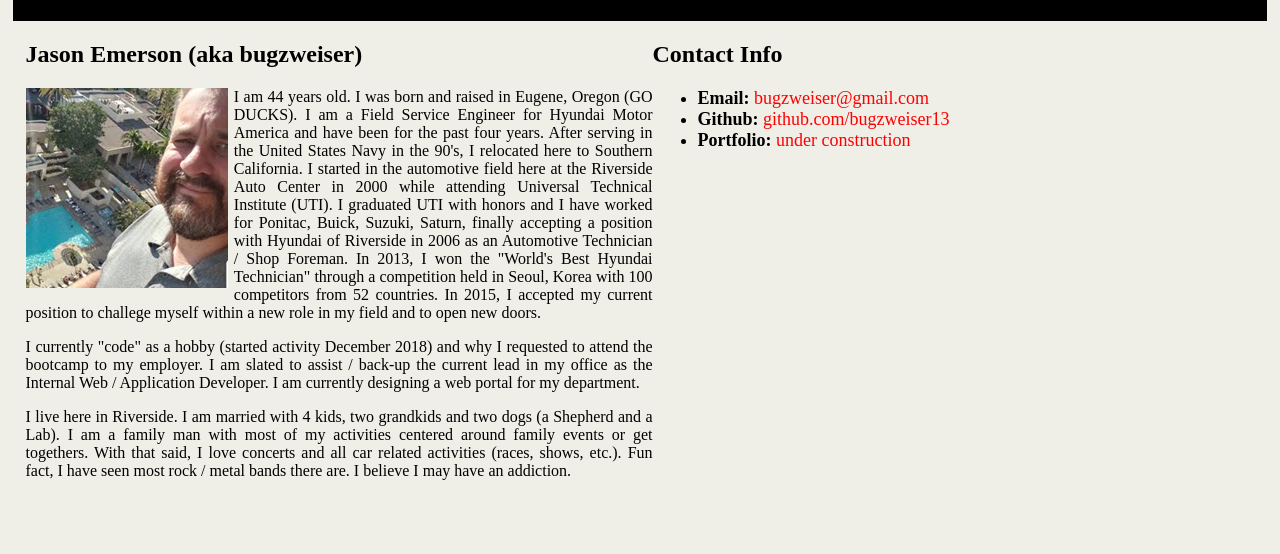
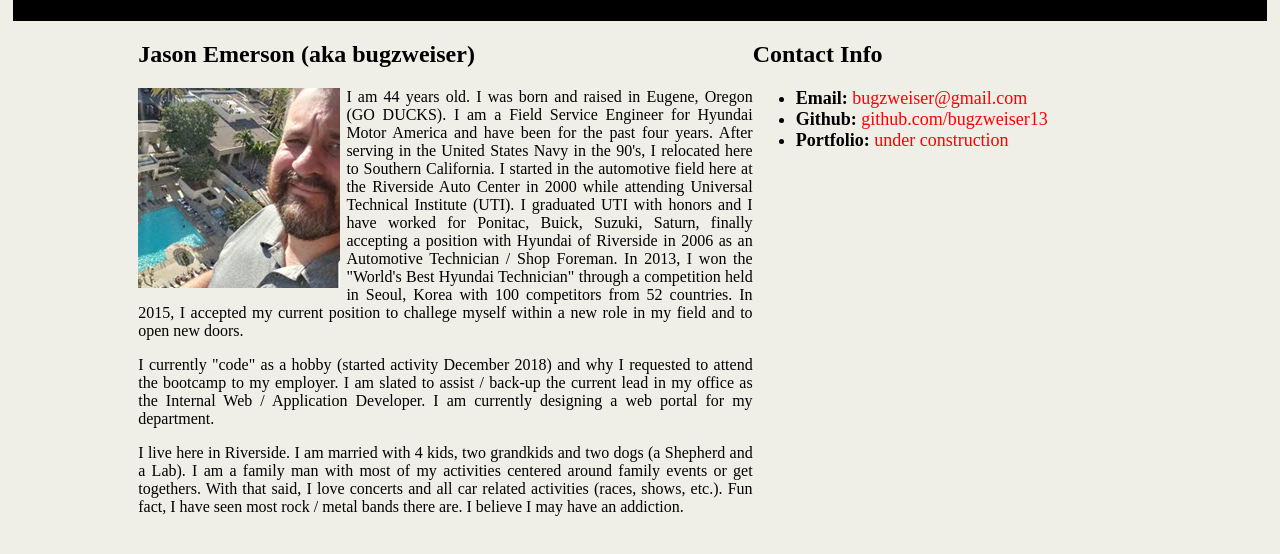
Before and after one commit to bugzweiser13/My_First_Repo, a plain HTML site: page index.html in a window 1280 px wide. Shown: the part 76-630 px from the top of the page. Drawn offline with Linux system fonts and the light colour scheme.

Commit message:
css correction

```diff
--- a/style.css
+++ b/style.css
@@ -9,6 +9,10 @@ header {
     color: white;
     padding: 2px;
 }
+.container {
+    width: 1024px;
+    margin: 0 auto;
+  }
 
 /*
 =============================================
@@ -16,7 +20,7 @@ Bio Info Layout
 =============================================
 */
 .bio {
-    width: 50%;
+    width: 60%;
     margin-left: 1%;
     text-align: justify;
     float: left;
@@ -33,7 +37,7 @@ Contact Info Layout
 */
 .contact {
     display: inline-block;
-    width: 40%;
+    width: 30%;
 }
 .contact ul {
     font-size: 18px;
```
